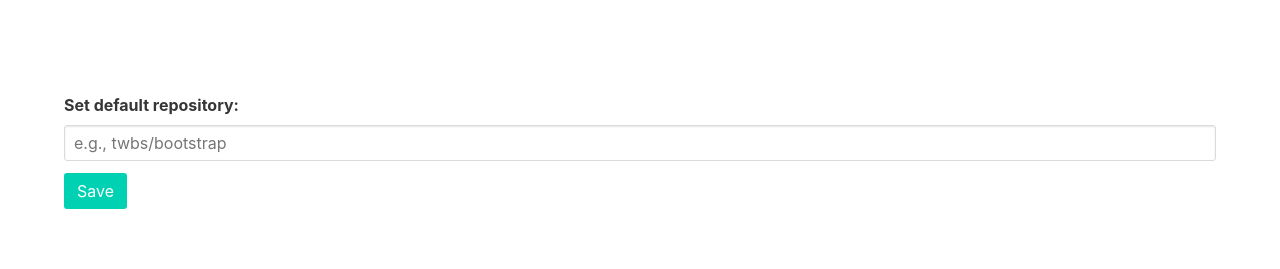
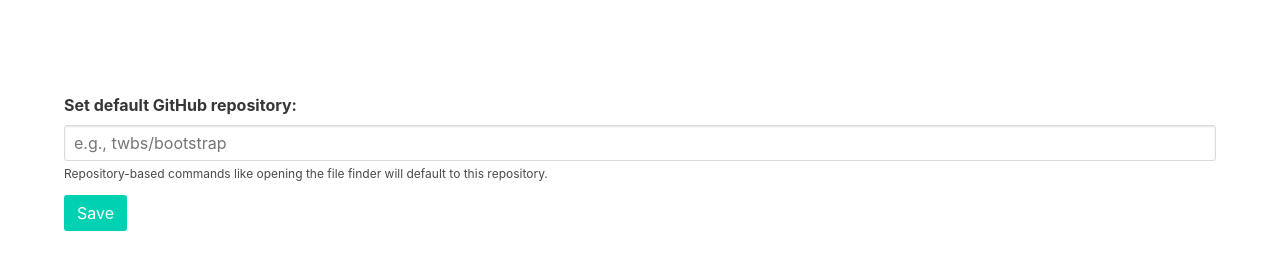
Before and after one commit to cheshire137/hubnav, a browser extension: page extension/options.html in a window 1280 px wide. Shown: the part 87-356 px from the top of the page. Drawn offline with Linux system fonts and the light colour scheme.

Commit message:
Add repo help note

```diff
--- a/extension/options.html
+++ b/extension/options.html
@@ -23,10 +23,13 @@
     <div class="container">
       <form id="options-form">
         <div class="field">
-          <label class="label" for="repository">Set default repository:</label>
+          <label class="label" for="repository">Set default GitHub repository:</label>
           <div class="control">
             <input class="input" type="text" placeholder="e.g., twbs/bootstrap" id="repository">
           </div>
+          <p class="help">
+            Repository-based commands like opening the file finder will default to this repository.
+          </p>
         </div>
         <div class="field">
           <div class="control">
```
